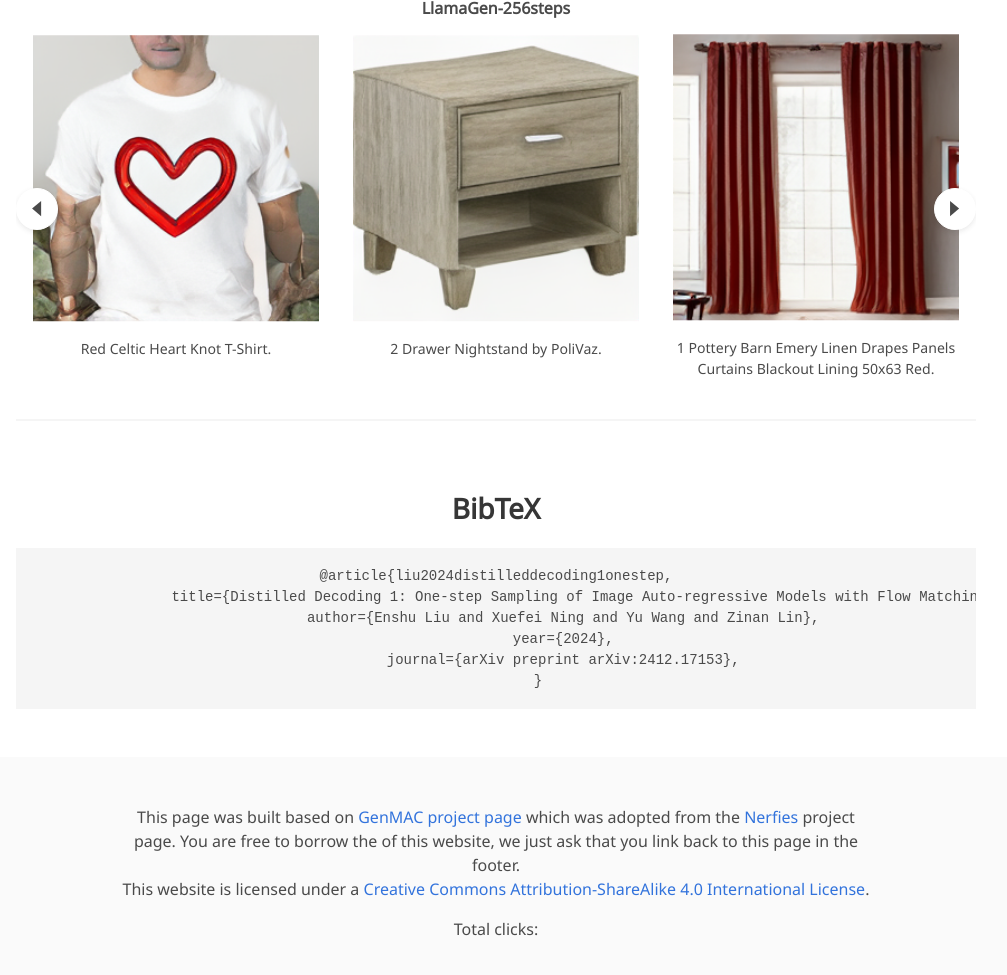
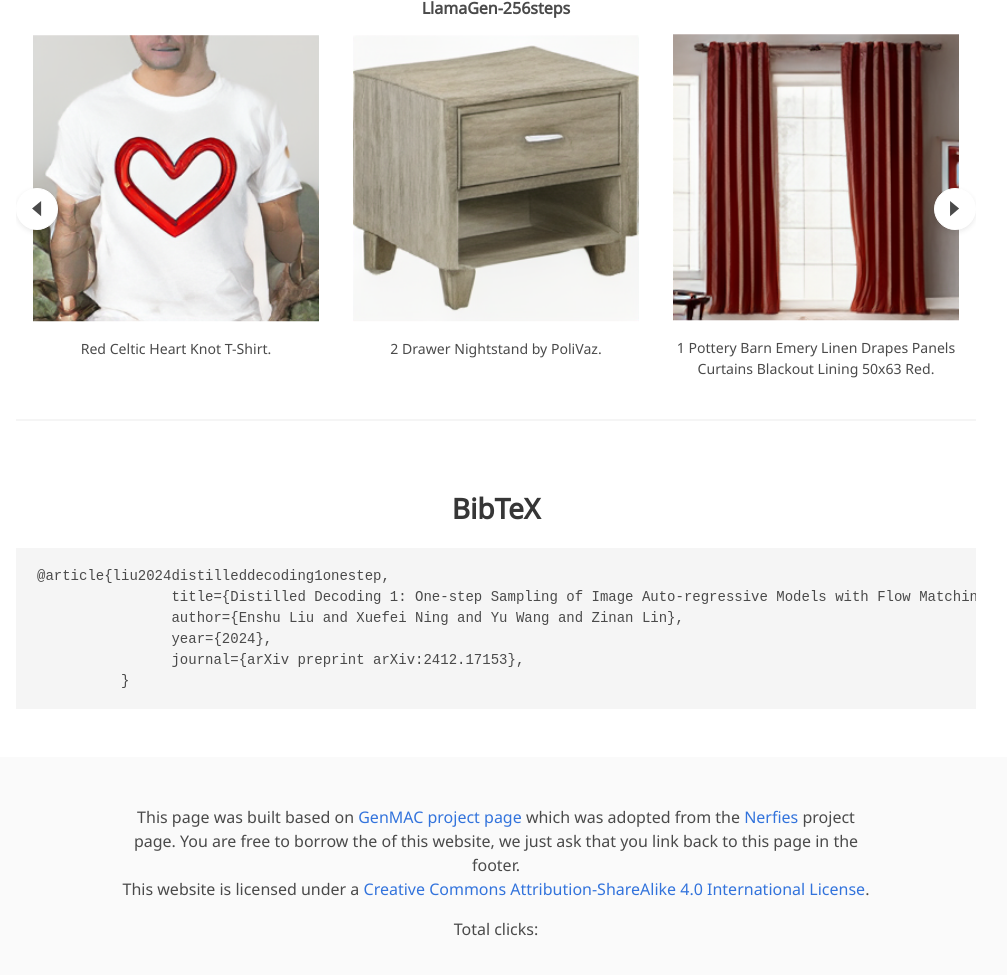
Before and after one commit to imagination-research/distilled-decoding, a plain HTML site: page index.html in a window 1280 px wide. Shown: the part 5874-6849 px from the top of the page, without its empty margins (144-1151 px from the left). Drawn offline with nearby package versions, Linux system fonts and the light colour scheme; some packages are replaced by stand-ins of ours; a script that the page names is missing; some icons are missing; a web font is replaced by a local one.

Commit message:
update_bibtex

```diff
--- a/index.html
+++ b/index.html
@@ -624,12 +624,12 @@
     <section class="section" id="BibTeX">
         <div class="container is-max-desktop content">
             <h2 class="title">BibTeX</h2>
-            <pre><code>@article{liu2024distilleddecoding1onestep,
+            <pre><code><p style="text-align: left;">@article{liu2024distilleddecoding1onestep,
                 title={Distilled Decoding 1: One-step Sampling of Image Auto-regressive Models with Flow Matching},
                 author={Enshu Liu and Xuefei Ning and Yu Wang and Zinan Lin},
                 year={2024},
                 journal={arXiv preprint arXiv:2412.17153},
-          }</code></pre>
+          }</p></code></pre>
         <!-- <span class="link-block">
             <a href="https://karine-h.github.io/T2I-CompBench-new/" target="_blank"
                 class="external-link button is-normal is-rounded is-black">
```
